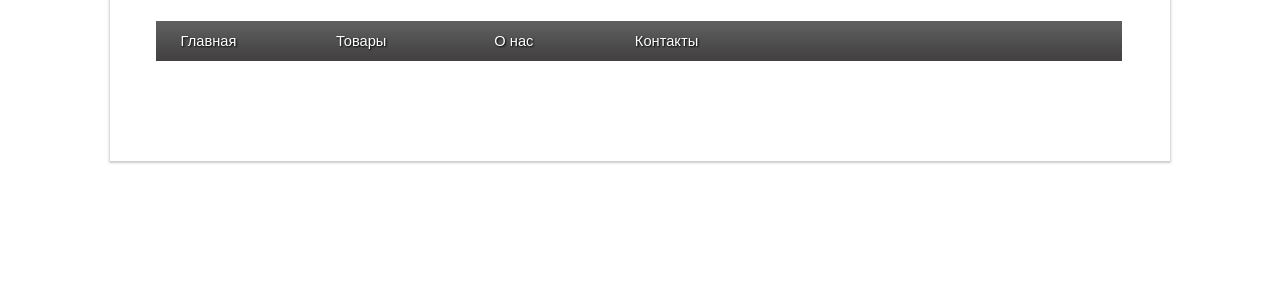
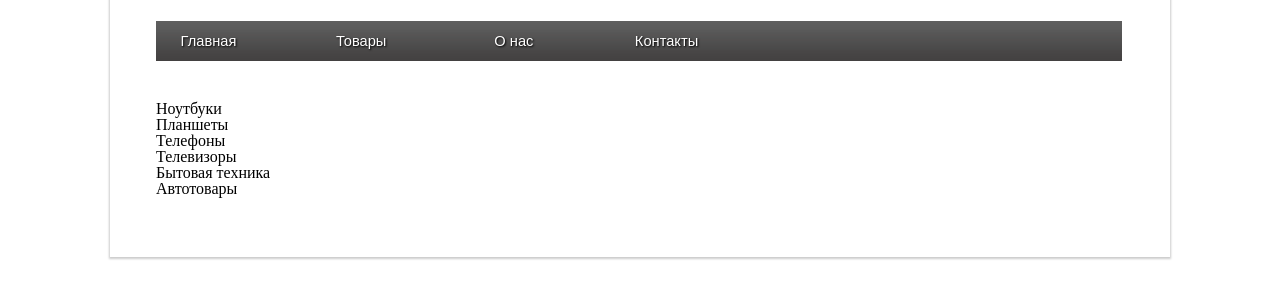
Before and after one commit to ChubVadym/Module_3, a plain HTML site: page index.html in a window 1280 px wide. Shown: the part 112-410 px from the top of the page. Drawn offline with Linux system fonts and the light colour scheme.

Commit message:
Added toolbar structure

```diff
--- a/index.html
+++ b/index.html
@@ -7,20 +7,27 @@
     <link rel="stylesheet" href="css/style.css">
 </head>
 <body>
-    <div class="document">
+<div class="document">
     <!--SIDEBAR-->
     <div class="logo"><a href="#"><img src="img/Logo.gif" alt="Fitness"></a></div>
     <!--MENU-->
-    <!--<div class="menu">-->
     <ul class="upper_menu">
         <li><a href="#">Главная</a></li>
         <li><a href="#">Товары</a></li>
         <li><a href="#">О нас</a></li>
         <li><a href="#">Контакты</a></li>
     </ul>
-    <!--</div>-->
+    <!--TOOLBAR-->
+    <ul class="toolbar">
+        <li>Ноутбуки</li>
+        <li>Планшеты</li>
+        <li>Телефоны</li>
+        <li>Телевизоры</li>
+        <li>Бытовая техника</li>
+        <li>Автотовары</li>
+    </ul>
     <!--CONTENT-->
     <!--FOOTER-->
-    </div>
+</div>
 </body>
 </html>
```
